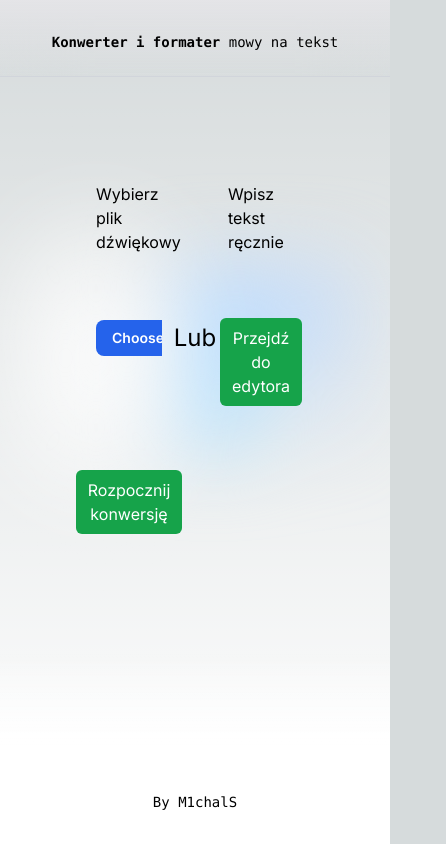
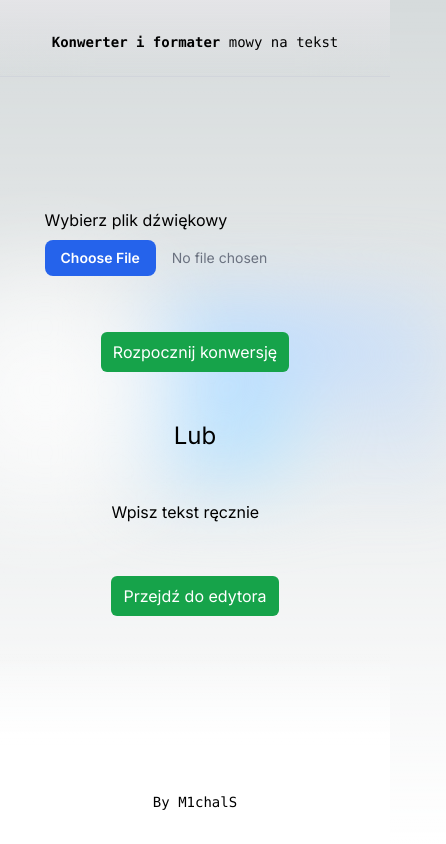
Before and after one commit to M1chalS/speech-to-text-formatter-ai, a Next.js app: page / in a window 390 px wide. Shown: the whole page, 446 px wide, since content can reach past the window. Built offline with nearby package versions, Linux system fonts and the light colour scheme.

Commit message:
Progress indication and responsiveness fixes

```diff
--- a/app/page.tsx
+++ b/app/page.tsx
@@ -2,7 +2,7 @@ import Formatter from "@/components/Formatter";
 
 export default function Home() {
     return (
-      <main className="flex min-h-screen flex-col items-center justify-between p-24">
+      <main className="flex min-h-screen flex-col items-center justify-between md:px-24 md:py-24 px-8 py-24">
           <div className="z-10 w-full max-w-5xl items-center justify-between font-mono text-sm lg:flex">
               <p
                 className="fixed left-0 top-0 flex w-full justify-center border-b border-gray-300 bg-gradient-to-b from-zinc-200 pb-6 pt-8 backdrop-blur-2xl dark:border-neutral-800 dark:bg-zinc-800/30 dark:from-inherit lg:static lg:w-auto  lg:rounded-xl lg:border lg:bg-gray-200 lg:p-4 lg:dark:bg-zinc-800/30">
@@ -11,7 +11,7 @@ export default function Home() {
               <div
                 className="fixed bottom-0 left-0 flex h-48 w-full items-end justify-center bg-gradient-to-t from-white via-white dark:from-black dark:via-black lg:static lg:size-auto lg:bg-none">
                   <a
-                    className="pointer-events-none flex place-items-center gap-2 p-8 lg:pointer-events-auto lg:p-0"
+                    className="flex place-items-center gap-2 p-8 lg:pointer-events-auto lg:p-0"
                     href="https://github.com/M1chalS"
                     target="_blank"
                     rel="noopener noreferrer"
@@ -21,12 +21,7 @@ export default function Home() {
                   </a>
               </div>
           </div>
-
-          <Formatter/>
-
-          <div className="mb-32 grid text-center lg:mb-0 lg:w-full lg:max-w-5xl lg:grid-cols-4 lg:text-left">
-
-          </div>
+            <Formatter/>
       </main>
     );
 }
--- a/components/Converter.tsx
+++ b/components/Converter.tsx
@@ -2,28 +2,33 @@
 import FileInput from "@/components/FileInput";
 import { useState } from "react";
 
-export default ({ onFormat }: { onFormat: (input: string) => void }) => {
+export default ({onFormat}: { onFormat: (input: string) => void }) => {
     const [ transcription, setTranscription ] = useState<string>("");
     const [ visible, setVisible ] = useState<boolean>(true);
 
     const handleTranscription = (data: string) => {
         setVisible(false);
         setTranscription(data);
-    }
+    };
 
     const handleFormat = () => {
         onFormat(transcription);
-    }
+    };
 
     return <>
-        {visible && <div
+        {visible && <div className="grid place-items-center"><div
           className="relative z-10 flex place-items-center before:absolute before:h-[300px] before:w-full before:-translate-x-1/2 before:rounded-full before:bg-gradient-radial before:from-white before:to-transparent before:blur-2xl before:content-[''] after:absolute after:-z-20 after:h-[180px] after:w-full after:translate-x-1/3 after:bg-gradient-conic after:from-sky-200 after:via-blue-200 after:blur-2xl after:content-[''] before:dark:bg-gradient-to-br before:dark:from-transparent before:dark:to-blue-700 before:dark:opacity-10 after:dark:from-sky-900 after:dark:via-[#0141ff] after:dark:opacity-40 sm:before:w-[480px] sm:after:w-[240px] before:lg:h-[360px]">
             <FileInput onTranscription={handleTranscription}/>
-        </div>}
-        {!visible && <div className="container flex flex-col items-center">
+        </div></div>}
+        {!visible && <div className="w-full md:flex flex-col items-center mb-12">
             <p className="mb-2 self-start">Tekst:</p>
-            <textarea className="font-mono w-full h-64" onChange={(e) => setTranscription(e.target.value)} value={transcription} />
-            <button className="mt-6 bg-green-600 rounded-md px-4 py-3 text-white text-xl" onClick={handleFormat}>Formatuj</button>
+            <textarea className="font-mono w-full h-64 dark:text-black p-4 rounded-md dark:bg-gray-300"
+                      onChange={(e) => setTranscription(e.target.value)} value={transcription}/>
+            <div className="grid place-items-center">
+                <button className="mt-6 bg-green-600 rounded-md px-4 py-3 text-white text-xl"
+                        onClick={handleFormat}>Formatuj
+                </button>
+            </div>
         </div>}
     </>;
 }
--- a/components/FileInput.tsx
+++ b/components/FileInput.tsx
@@ -1,6 +1,8 @@
 'use client';
-import { ChangeEvent, FormEvent, useState } from "react";
+import { ChangeEvent, useState } from "react";
 import toWav from "audiobuffer-to-wav";
+import { CircularProgressbar } from 'react-circular-progressbar';
+import 'react-circular-progressbar/dist/styles.css';
 
 export default ({onTranscription}: { onTranscription: (data: string) => void }) => {
     const [ file, setFile ] = useState<File | null>(null);
@@ -35,11 +37,13 @@ export default ({onTranscription}: { onTranscription: (data: string) => void })
         onTranscription(data.result);
     };
 
-    return <div className="container z-10 flex flex-row justify-between items-center gap-12">
-        <div className="grid grid-cols-3 gap-y-4 place-items-center">
+    return <div className="container z-10 flex flex-row justify-between items-center gap-12 md:mt-0 mt-12">
+        {loading && <div className="fixed inset-0 w-screen h-screen grid place-items-center z-20 bg-gray-300/20">
+            <CircularProgressbar value={50} text={`${50}%`} className="w-64 h-64"/>
+        </div>}
+        <div className="grid md:grid-cols-3 grid-cols-1 md:gap-y-0 gap-y-12  place-items-center">
+            <div className="flex flex-col md:gap-y-4 gap-y-2">
                 <div className="place-self-start">Wybierz plik dźwiękowy</div>
-            <div/>
-            <div className="place-self-start">Wpisz tekst ręcznie</div>
                 <label className="block">
                     <input type="file" onChange={handleFileChange} className="block w-full text-sm text-gray-500 pointer-events-auto
                             file:me-4 file:py-2 file:px-4
@@ -51,18 +55,27 @@ export default ({onTranscription}: { onTranscription: (data: string) => void })
                             dark:text-neutral-500
                             dark:file:bg-blue-500
                             dark:hover:file:bg-blue-400
-                          "/>
+                          "
+                           accept={"audio/*"}
+                    />
                 </label>
+                <button onClick={handleConvert} disabled={loading}
+                        className="mt-12 bg-green-600 rounded-md px-3 py-2 text-white self-center">
+                    Rozpocznij konwersję
+                </button>
+            </div>
+            <div>
+                <div/>
                 <div className="text-2xl">Lub</div>
+                <div/>
+            </div>
+            <div className="flex flex-col md:gap-y-4 gap-y-1 items-center">
+                <div className="place-self-start">Wpisz tekst ręcznie</div>
                 <button className="mt-12 bg-green-600 rounded-md px-3 py-2 text-white"
                         onClick={() => onTranscription("")}>Przejdź do edytora
                 </button>
-            <button onClick={handleConvert} disabled={loading}
-                    className="mt-12 bg-green-600 rounded-md px-3 py-2 text-white">
-                Rozpocznij konwersję
-            </button>
-            <div />
-            <div />
+                <div/>
+            </div>
         </div>
     </div>;
 }
--- a/components/Formatter.tsx
+++ b/components/Formatter.tsx
@@ -2,6 +2,7 @@
 import Converter from "@/components/Converter";
 import ReactMarkdown from 'react-markdown';
 import { useState } from "react";
+import { CircularProgressbar } from "react-circular-progressbar";
 
 export default () => {
     const [ generatedOutput, setGeneratedOutput ] = useState<string>("");
@@ -9,6 +10,11 @@ export default () => {
 
     const startFormatting = async (input: string) => {
         setLoading(true);
+
+        if(!input) {
+            setLoading(false);
+            return;
+        }
 
         const response = await fetch("/api/format", {
             method: "POST",
@@ -20,6 +26,7 @@ export default () => {
 
         const data = await response.json();
 
+        setLoading(false);
         setGeneratedOutput(data.result);
     };
 
@@ -27,16 +34,19 @@ export default () => {
         navigator.clipboard.writeText(generatedOutput);
     }
 
-    return <>
+    return <div className="lg:mb-48 mb-32 container">
+        {loading && <div className="fixed inset-0 w-screen h-screen grid place-items-center z-20 bg-gray-300/20">
+            <CircularProgressbar value={50} text={`${50}%`} className="w-64 h-64"/>
+        </div>}
         {(!generatedOutput && !loading) && <Converter onFormat={startFormatting}/>}
-        {generatedOutput && <div className="container">
-            <div className="flex flex-row justify-between items-center mb-4">
+        {generatedOutput && <div className="md:container px-4">
+            <div className="flex flex-row justify-between gap-x-8 items-center mb-4">
                 <h2 className="text-2xl mb-4">Wynik</h2>
-                <button onClick={copyToClipboard} className="bg-gray-100 text-black border-black border rounded-xl py-2 px-3">Kopiuj tekst w formacie markdown</button>
+                <button onClick={copyToClipboard} className="bg-gray-100 text-black border-black border md:text-base text-sm rounded-xl md:py-2 py-0.5 md:px-3 px-1">Kopiuj tekst w formacie markdown</button>
             </div>
             <code>
                 <ReactMarkdown>{generatedOutput}</ReactMarkdown>
             </code>
         </div>}
-    </>;
+    </div>;
 }
--- a/package.json
+++ b/package.json
@@ -14,6 +14,7 @@
     "next": "14.2.7",
     "openai": "^4.56.1",
     "react": "^18",
+    "react-circular-progressbar": "^2.1.0",
     "react-dom": "^18",
     "react-markdown": "^9.0.1"
   },
```
Also changed, not shown: 1 other file (tests, documents, lock files or other folders). Lines whose indentation alone changed are shown as unchanged.
